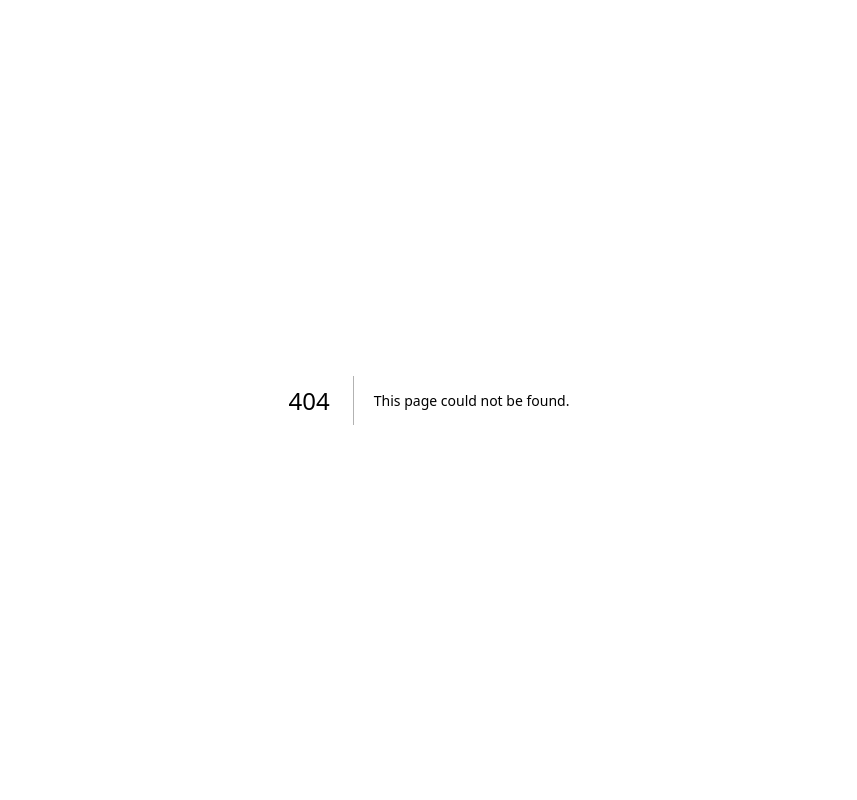
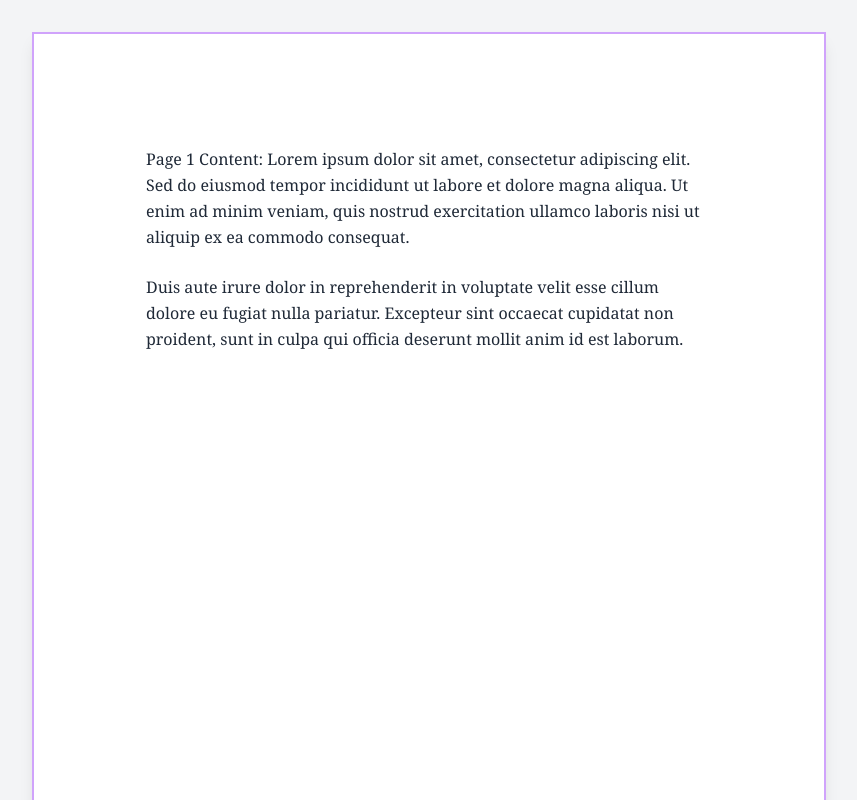
Before and after one commit to lukeswann89/Lulu, a Next.js app: page /test-manuscript in a window 1280 px wide. Before the commit this address had no page. Shown: the top 800 px of the page, without its empty margins (211-1068 px from the left). Built offline with nearby package versions, Linux system fonts and the light colour scheme.

Commit message:
feat: Establish the initial manuscript frame
This commit introduces the foundational component for the manuscript frame, creating the container for 'The Sacred Page'. As part of the 'Sanctuary Sprint', this establishes the initial, calm visual environment designed to reduce cognitive load.

```diff
--- /dev/null
+++ b/components/ManuscriptView.jsx
@@ -0,0 +1,16 @@
+import React from 'react';
+import Page from './Page';
+
+const ManuscriptView = () => {
+  return (
+    <div className="flex flex-col items-center gap-8 p-8 bg-gray-100 min-h-screen">
+      <Page>
+        <p className="mb-6">Page 1 Content: Lorem ipsum dolor sit amet, consectetur adipiscing elit. Sed do eiusmod tempor incididunt ut labore et dolore magna aliqua. Ut enim ad minim veniam, quis nostrud exercitation ullamco laboris nisi ut aliquip ex ea commodo consequat.</p>
+        <p>Duis aute irure dolor in reprehenderit in voluptate velit esse cillum dolore eu fugiat nulla pariatur. Excepteur sint occaecat cupidatat non proident, sunt in culpa qui officia deserunt mollit anim id est laborum.</p>
+      </Page>
+      {/* Add more <Page> components here if you wish */}
+    </div>
+  );
+};
+
+export default ManuscriptView;
--- /dev/null
+++ b/components/Page.jsx
@@ -0,0 +1,17 @@
+import React from 'react';
+
+const Page = ({ children }) => {
+  return (
+    <div className="page-container relative bg-white shadow-lg w-[794px] h-[1123px] overflow-hidden border-2 animate-breathing">
+      <div className="edge-hover-zone top-edge absolute z-10 top-[-37px] left-[-37px] right-[-37px] h-[40px]" />
+      <div className="edge-hover-zone right-edge absolute z-10 top-[-37px] right-[-37px] bottom-[-37px] w-[40px]" />
+      <div className="edge-hover-zone bottom-edge absolute z-10 bottom-[-37px] left-[-37px] right-[-37px] h-[40px]" />
+      <div className="edge-hover-zone left-edge absolute z-10 top-[-37px] left-[-37px] bottom-[-37px] w-[40px]" />
+      <div className="font-serif text-base leading-relaxed text-gray-800 relative z-0 p-28">
+        {children}
+      </div>
+    </div>
+  );
+};
+
+export default Page;
--- /dev/null
+++ b/pages/test-manuscript.jsx
@@ -0,0 +1,10 @@
+import React from 'react';
+import ManuscriptView from '../components/ManuscriptView';
+
+const TestManuscriptPage = () => {
+  return (
+    <ManuscriptView />
+  );
+};
+
+export default TestManuscriptPage;
--- a/styles/globals.css
+++ b/styles/globals.css
@@ -9,3 +9,68 @@
   text-decoration-style: wavy;
   background-color: rgba(255, 0, 0, 0.05);
 }
+
+/* === START: Definitive Living Page Hover CSS === */
+
+/* Breathing Animation Keyframes - 4s fade in, 6s fade out */
+@keyframes breathing {
+  0% {
+    border-color: rgba(168, 85, 247, 0.2);
+  }
+  40% {
+    border-color: rgba(168, 85, 247, 0.6);
+  }
+  100% {
+    border-color: rgba(168, 85, 247, 0.2);
+  }
+}
+
+/* Page Container Base Styles */
+.page-container {
+  border: 2px solid;
+  animation: breathing 10s ease-in-out infinite;
+  transition: border-color 250ms ease-in-out;
+}
+
+/* Animate Breathing Utility Class */
+.animate-breathing {
+  animation: breathing 10s ease-in-out infinite;
+}
+
+/* This rule stops the breathing animation but preserves current border colors on hover */
+.page-container:has(.edge-hover-zone:hover) {
+  animation-play-state: paused;
+}
+
+/* Override Tailwind's overflow-hidden to allow glow visibility */
+.page-container {
+  overflow: visible !important;
+}
+
+/* Individual edge hover effects - Enhanced border with proper glow and outward expansion */
+.page-container:has(.top-edge:hover) {
+  border-top-width: 3px !important;
+  border-top-color: rgba(168, 85, 247, 1.0) !important;
+  box-shadow: 0 -8px 16px -4px rgba(168, 85, 247, 0.6) !important;
+  transform: translateY(-1px) !important;
+}
+.page-container:has(.right-edge:hover) {
+  border-right-width: 3px !important;
+  border-right-color: rgba(168, 85, 247, 1.0) !important;
+  box-shadow: 8px 0 16px -4px rgba(168, 85, 247, 0.6) !important;
+  transform: translateX(1px) !important;
+}
+.page-container:has(.bottom-edge:hover) {
+  border-bottom-width: 3px !important;
+  border-bottom-color: rgba(168, 85, 247, 1.0) !important;
+  box-shadow: 0 8px 16px -4px rgba(168, 85, 247, 0.6) !important;
+  transform: translateY(1px) !important;
+}
+.page-container:has(.left-edge:hover) {
+  border-left-width: 3px !important;
+  border-left-color: rgba(168, 85, 247, 1.0) !important;
+  box-shadow: -8px 0 16px -4px rgba(168, 85, 247, 0.6) !important;
+  transform: translateX(-1px) !important;
+}
+
+/* === END: Definitive Hover CSS === */
--- a/tailwind.config.js
+++ b/tailwind.config.js
@@ -2,7 +2,19 @@
 module.exports = {
   content: ['./pages/**/*.{js,ts,jsx,tsx}', './components/**/*.{js,ts,jsx,tsx}'],
   theme: {
-    extend: {},
+    extend: {
+      // START: Lulu's Custom Animations
+      keyframes: {
+        breathing: {
+          '0%, 100%': { borderColor: 'rgba(168, 85, 247, 0.2)' },
+          '50%': { borderColor: 'rgba(168, 85, 247, 0.6)' },
+        },
+      },
+      animation: {
+        breathing: 'breathing 4s ease-in-out infinite',
+      },
+      // END: Lulu's Custom Animations
+    },
   },
   plugins: [],
 }
```
Also changed, not shown: next-env.d.ts.
